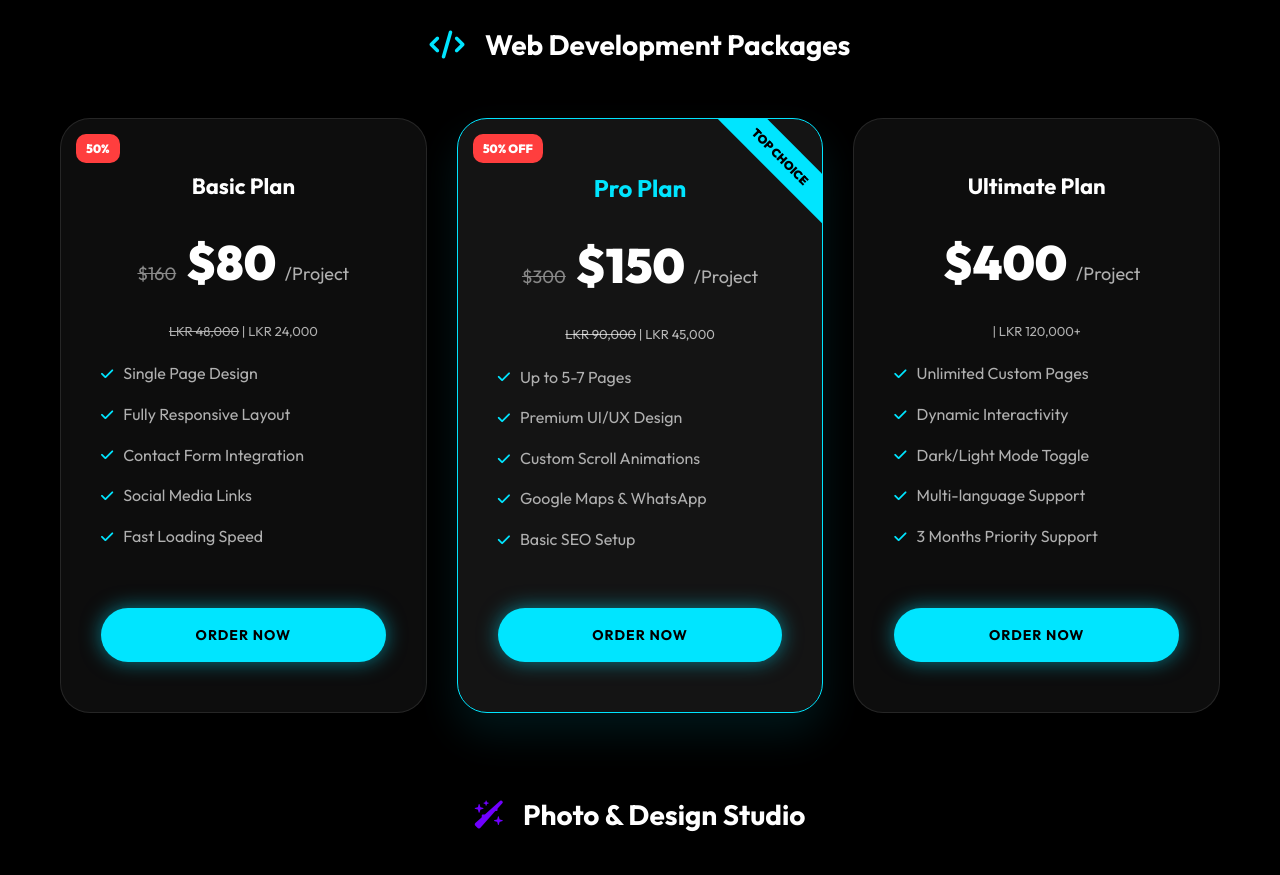
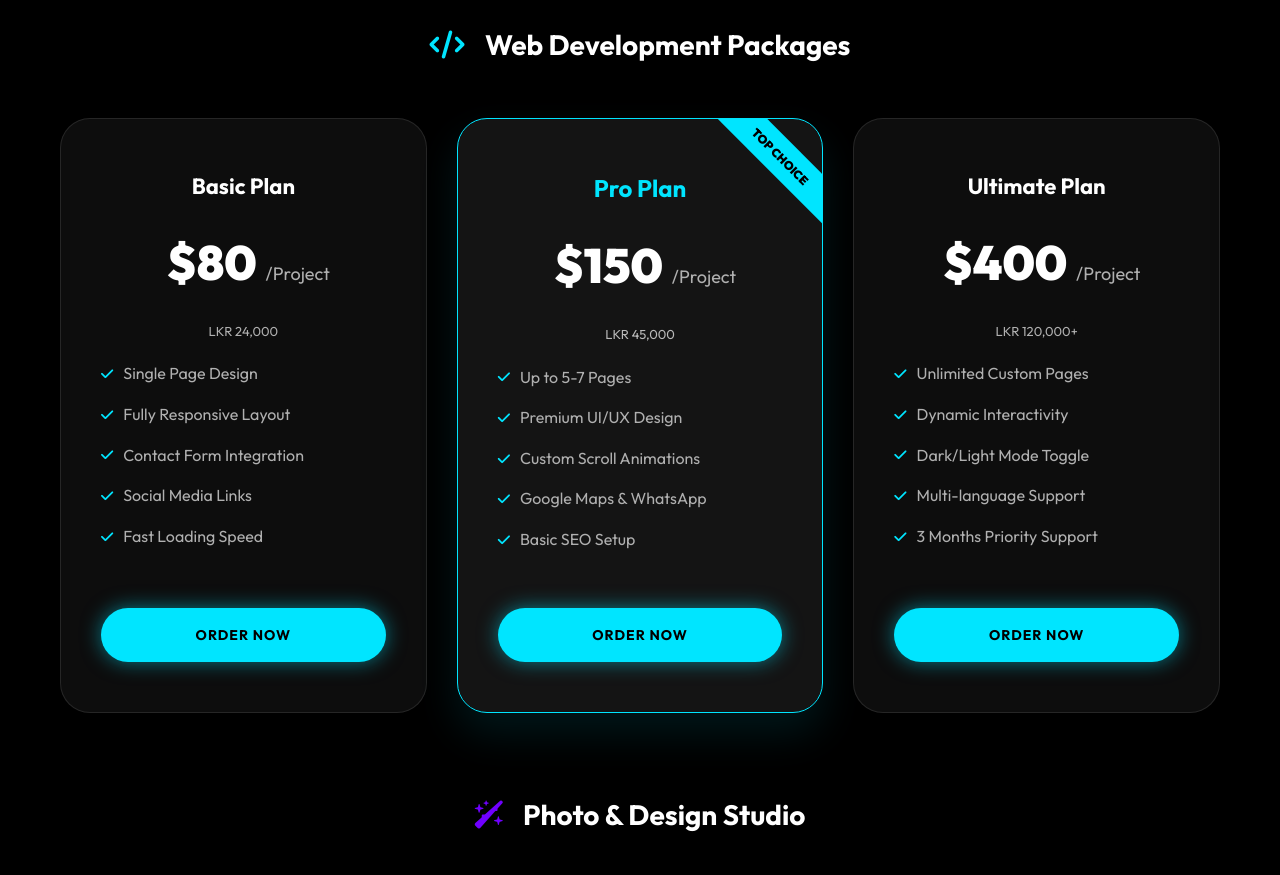
Before and after one commit to mnzonex/mnzonex.github.io, a plain HTML site: page index.html in a window 1280 px wide. Shown: the part 1040-1915 px from the top of the page. Drawn offline with Linux system fonts and the light colour scheme.

Commit message:
Update index.html

```diff
--- a/index.html
+++ b/index.html
@@ -127,16 +127,14 @@
         <div class="pricing-grid">
           <!-- Starter -->
           <div class="pricing-card reveal-on-scroll">
-            <div class="discount-badge"
-              style="position: absolute; top: 15px; left: 15px; background: #ff3e3e; color: #fff; padding: 5px 10px; border-radius: 10px; font-size: 12px; font-weight: 800; z-index: 10;">
-              50%</div>
+
             <h4 style="font-size: 22px; color: #fff;">Basic Plan</h4>
             <div class="price"><span
-                style="text-decoration: line-through; color: #888; font-size: 18px; margin-right: 10px;">$160</span>$80
+                style="text-decoration: line-through; color: #888; font-size: 18px; margin-right: 10px;"></span>$80
               <span>/Project</span>
             </div>
             <p style="color: var(--text-muted); font-size: 13px; margin-bottom: 20px;"><span
-                style="text-decoration: line-through;">LKR 48,000</span> | LKR 24,000</p>
+                style="text-decoration: line-through;"></span>LKR 24,000</p>
             <ul class="pricing-features">
               <li><i class="fa-solid fa-check"></i> Single Page Design</li>
               <li><i class="fa-solid fa-check"></i> Fully Responsive Layout</li>
@@ -151,16 +149,14 @@
           <!-- Professional -->
           <div class="pricing-card popular reveal-on-scroll" style="transition-delay: 0.1s">
             <div class="popular-badge">Top Choice</div>
-            <div class="discount-badge"
-              style="position: absolute; top: 15px; left: 15px; background: #ff3e3e; color: #fff; padding: 5px 10px; border-radius: 10px; font-size: 12px; font-weight: 800; z-index: 10;">
-              50% OFF</div>
+
             <h4 style="font-size: 24px; color: var(--primary);">Pro Plan</h4>
             <div class="price"><span
-                style="text-decoration: line-through; color: #888; font-size: 18px; margin-right: 10px;">$300</span>$150
+                style="text-decoration: line-through; color: #888; font-size: 18px; margin-right: 10px;"></span>$150
               <span>/Project</span>
             </div>
             <p style="color: rgba(255,255,255,0.7); font-size: 13px; margin-bottom: 20px;"><span
-                style="text-decoration: line-through;">LKR 90,000</span> | LKR 45,000</p>
+                style="text-decoration: line-through;"></span>LKR 45,000</p>
             <ul class="pricing-features">
               <li><i class="fa-solid fa-check"></i> Up to 5-7 Pages</li>
               <li><i class="fa-solid fa-check"></i> Premium UI/UX Design</li>
@@ -181,7 +177,7 @@
               <span>/Project</span>
             </div>
             <p style="color: var(--text-muted); font-size: 13px; margin-bottom: 20px;"><span
-                style="text-decoration: line-through;"></span> | LKR 120,000+</p>
+                style="text-decoration: line-through;"></span>LKR 120,000+</p>
             <ul class="pricing-features">
               <li><i class="fa-solid fa-check"></i> Unlimited Custom Pages</li>
               <li><i class="fa-solid fa-check"></i> Dynamic Interactivity</li>
```
